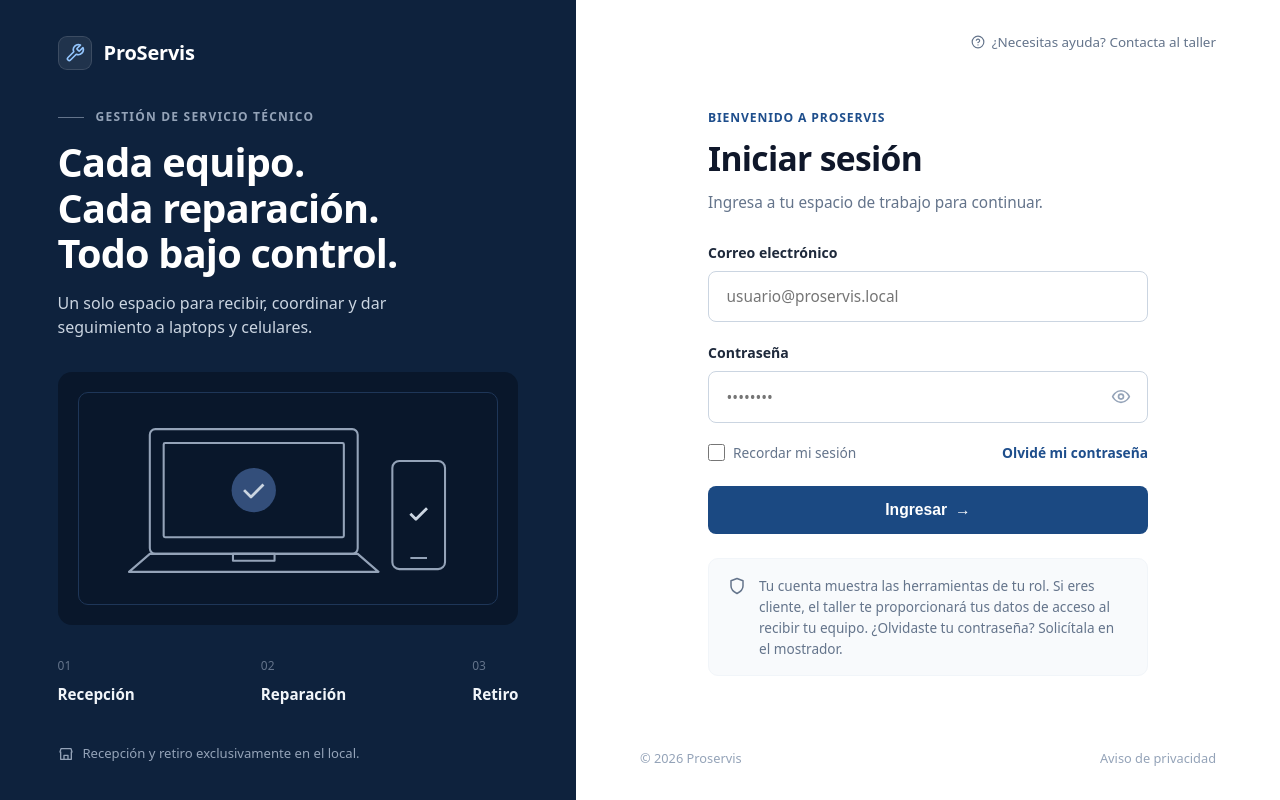
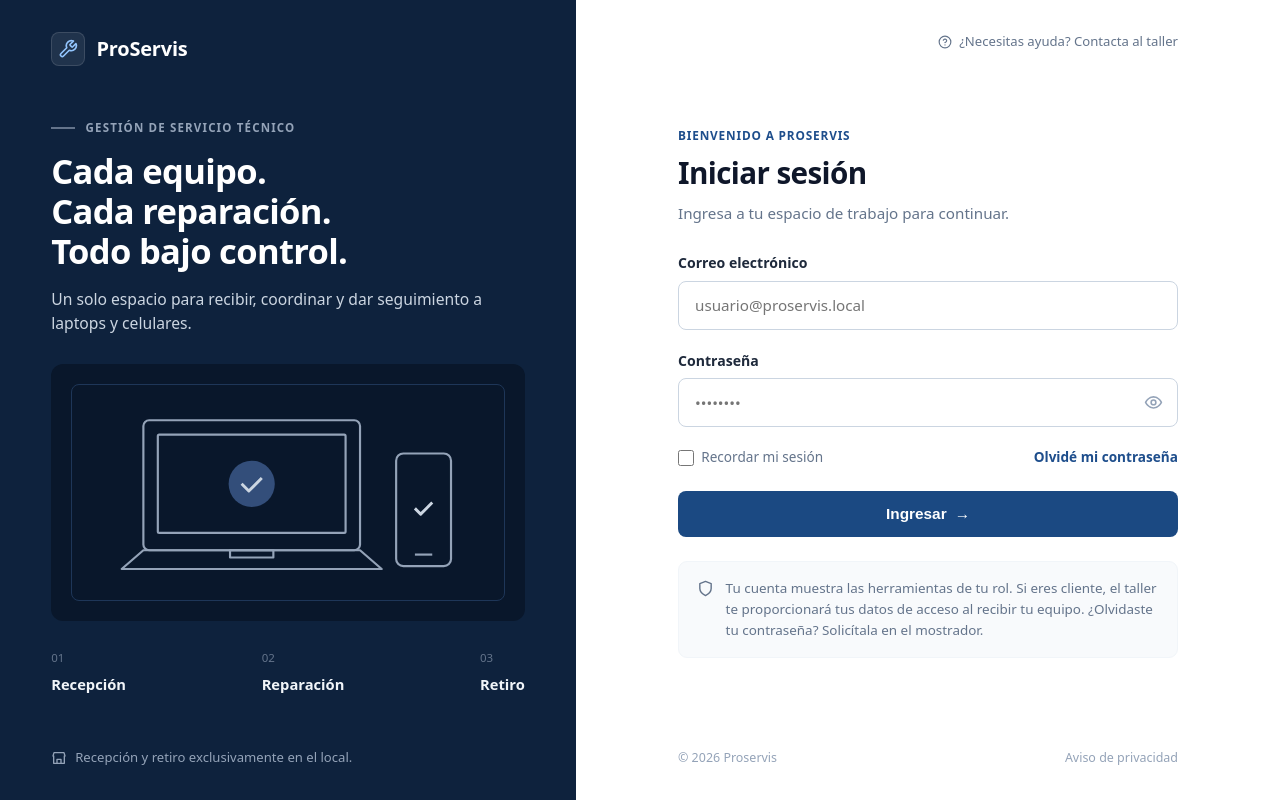
Before and after one commit to Luis582-web/proservis-php, a PHP site: page / in a window 1280 px wide. Run offline with PHP 8.4, Linux system fonts and the light colour scheme.

Commit message:
Arreglo proporcion texto login

```diff
--- a/styles.css
+++ b/styles.css
@@ -41,62 +41,64 @@ body {
 
 .login-hero {
     background: #0E223D; color: #FFFFFF;
-    padding: clamp(2.25rem, 4vh, 3.75rem) clamp(2.5rem, 4.5vw, 5.25rem);
-    display: flex; flex-direction: column; justify-content: space-between;
+    padding: clamp(2rem, 4vh, 3.25rem) clamp(2rem, 4vw, 4rem);
+    display: flex; flex-direction: column;
 }
-.hero-brand { display: flex; align-items: center; gap: 0.75rem; font-weight: 700; font-size: clamp(1.25rem, 1.4vw, 1.55rem); letter-spacing: -0.01em; }
-.hero-brand-icon { display: flex; align-items: center; justify-content: center; width: clamp(34px, 2.4vw, 42px); height: clamp(34px, 2.4vw, 42px); border-radius: 9px; background: rgba(255,255,255,0.08); border: 1px solid rgba(255,255,255,0.12); color: #93C5FD; }
-.hero-content { margin: auto 0; padding: clamp(1.5rem, 3vh, 3rem) 0; max-width: 620px; width: 100%; }
-.hero-kicker { font-size: clamp(0.75rem, 0.85vw, 0.9rem); font-weight: 600; letter-spacing: 0.1em; text-transform: uppercase; color: #94A3B8; display: flex; align-items: center; gap: 0.75rem; }
-.hero-kicker::before { content: ""; width: 26px; height: 1.5px; background: #64748B; }
-.hero-title { font-size: clamp(2.35rem, 3.1vw, 3.6rem); line-height: 1.15; font-weight: 700; margin: clamp(0.85rem, 1.5vh, 1.25rem) 0; letter-spacing: -0.02em; }
-.hero-text { color: #CBD5E1; font-size: clamp(1rem, 1.12vw, 1.22rem); line-height: 1.55; max-width: 42ch; }
-.hero-illustration { margin-top: clamp(2rem, 3.5vh, 3rem); width: 100%; background: #09172B; border-radius: 14px; padding: clamp(1.25rem, 2vh, 1.85rem); }
-.hero-illustration svg { display: block; width: 100%; height: auto; border: 1px solid #1E3658; border-radius: 10px; padding: clamp(0.75rem, 1.2vw, 1.25rem); }
-.hero-steps { list-style: none; display: flex; justify-content: space-between; width: 100%; margin-top: clamp(2rem, 3.2vh, 2.85rem); padding: 0; font-size: clamp(0.95rem, 1.05vw, 1.15rem); font-weight: 600; color: #F1F5F9; }
-.hero-steps span { display: block; font-size: clamp(0.75rem, 0.85vw, 0.9rem); font-weight: 500; color: #64748B; margin-bottom: 0.5rem; }
-.hero-note { display: flex; align-items: center; gap: 0.55rem; font-size: clamp(0.82rem, 0.92vw, 0.98rem); color: #94A3B8; }
+.hero-brand, .hero-content, .hero-note { width: 100%; max-width: 560px; margin: 0 auto; }
+.hero-brand { display: flex; align-items: center; gap: 0.7rem; font-weight: 700; font-size: 1.25rem; letter-spacing: -0.01em; }
+.hero-brand-icon { display: flex; align-items: center; justify-content: center; width: 34px; height: 34px; border-radius: 8px; background: rgba(255,255,255,0.08); border: 1px solid rgba(255,255,255,0.12); color: #93C5FD; }
+.hero-content { margin: auto; padding: clamp(1.5rem, 3vh, 2.75rem) 0; }
+.hero-kicker { font-size: 0.72rem; font-weight: 600; letter-spacing: 0.1em; text-transform: uppercase; color: #94A3B8; display: flex; align-items: center; gap: 0.65rem; }
+.hero-kicker::before { content: ""; width: 24px; height: 1.5px; background: #64748B; }
+.hero-title { font-size: clamp(2.15rem, 2.7vw, 2.85rem); line-height: 1.16; font-weight: 700; margin: 0.9rem 0 1rem; letter-spacing: -0.02em; }
+.hero-text { color: #CBD5E1; font-size: 0.98rem; line-height: 1.55; }
+.hero-illustration { margin-top: clamp(1.75rem, 3.2vh, 2.5rem); width: 100%; background: #09172B; border-radius: 12px; padding: 1.25rem; }
+.hero-illustration svg { display: block; width: 100%; height: auto; border: 1px solid #1E3658; border-radius: 8px; padding: 0.85rem; }
+.hero-steps { list-style: none; display: flex; justify-content: space-between; width: 100%; margin-top: clamp(1.75rem, 3vh, 2.5rem); padding: 0; font-size: 0.92rem; font-weight: 600; color: #F1F5F9; }
+.hero-steps span { display: block; font-size: 0.72rem; font-weight: 500; color: #64748B; margin-bottom: 0.45rem; }
+.hero-note { display: flex; align-items: center; gap: 0.5rem; font-size: 0.82rem; color: #94A3B8; }
 
 .login-main {
     background: #FFFFFF; display: flex; flex-direction: column;
-    padding: clamp(2rem, 3.5vh, 3.5rem) clamp(2.5rem, 5vw, 5.5rem);
+    padding: clamp(2rem, 4vh, 3.25rem) clamp(2rem, 4.5vw, 4.5rem);
 }
-.login-top-help { align-self: flex-end; display: flex; align-items: center; gap: 0.45rem; font-size: clamp(0.84rem, 0.92vw, 0.98rem); color: #64748B; }
-.login-form-box { width: 100%; max-width: clamp(440px, 34vw, 560px); margin: auto; padding: 2rem 0; }
-.login-kicker { font-size: clamp(0.76rem, 0.85vw, 0.92rem); font-weight: 700; letter-spacing: 0.07em; text-transform: uppercase; color: #1E4E8C; }
-.login-form-box h1 { font-size: clamp(2.1rem, 2.6vw, 2.85rem); font-weight: 700; margin: 0.4rem 0 0.45rem; color: #0F172A; letter-spacing: -0.02em; }
-.login-sub { color: #64748B; font-size: clamp(0.96rem, 1.08vw, 1.15rem); margin-bottom: clamp(1.75rem, 2.8vh, 2.4rem); }
-.login-form-box .form-group { margin-bottom: clamp(1.25rem, 2vh, 1.65rem); }
-.login-form-box .form-group label { font-size: clamp(0.88rem, 0.98vw, 1.05rem); font-weight: 600; color: #1E293B; margin-bottom: 0.5rem; }
+.login-top-help, .login-form-box, .login-foot { width: 100%; max-width: 500px; margin: 0 auto; }
+.login-top-help { display: flex; align-items: center; justify-content: flex-end; gap: 0.45rem; font-size: 0.82rem; color: #64748B; }
+.login-form-box { margin: auto; padding: 2rem 0; }
+.login-kicker { font-size: 0.74rem; font-weight: 700; letter-spacing: 0.07em; text-transform: uppercase; color: #1E4E8C; }
+.login-form-box h1 { font-size: clamp(1.85rem, 2.1vw, 2.25rem); font-weight: 700; margin: 0.35rem 0 0.4rem; color: #0F172A; letter-spacing: -0.02em; }
+.login-sub { color: #64748B; font-size: 0.95rem; margin-bottom: 1.75rem; }
+.login-form-box .form-group { margin-bottom: 1.25rem; }
+.login-form-box .form-group label { font-size: 0.88rem; font-weight: 600; color: #1E293B; margin-bottom: 0.45rem; }
 .login-form-box input[type="email"], .login-form-box input[type="password"], .login-form-box input[type="text"] {
-    width: 100%; padding: clamp(0.88rem, 1.35vh, 1.1rem) 1.1rem; border: 1px solid #CBD5E1; border-radius: 8px;
-    font-size: clamp(0.96rem, 1.05vw, 1.12rem); background: #FFFFFF; color: #0F172A; transition: border-color .15s, box-shadow .15s;
+    width: 100%; padding: 0.85rem 1rem; border: 1px solid #CBD5E1; border-radius: 8px;
+    font-size: 0.95rem; background: #FFFFFF; color: #0F172A; transition: border-color .15s, box-shadow .15s;
 }
 .login-form-box input:focus { outline: none; border-color: #1E4E8C; box-shadow: 0 0 0 3px rgba(30,78,140,0.15); }
 .password-wrap { position: relative; }
-.password-wrap input { padding-right: 3.1rem !important; }
-.toggle-pass { position: absolute; right: 0.65rem; top: 50%; transform: translateY(-50%); background: transparent; border: none; color: #94A3B8; cursor: pointer; padding: 0.4rem; display: flex; align-items: center; justify-content: center; }
-.toggle-pass svg { width: 20px; height: 20px; }
+.password-wrap input { padding-right: 3rem !important; }
+.toggle-pass { position: absolute; right: 0.6rem; top: 50%; transform: translateY(-50%); background: transparent; border: none; color: #94A3B8; cursor: pointer; padding: 0.35rem; display: flex; align-items: center; justify-content: center; }
+.toggle-pass svg { width: 19px; height: 19px; }
 .toggle-pass:hover { color: #475569; }
-.login-row { display: flex; justify-content: space-between; align-items: center; font-size: clamp(0.86rem, 0.95vw, 1rem); margin: 0.35rem 0 clamp(1.45rem, 2.3vh, 1.9rem); }
-.login-row .check { display: inline-flex; align-items: center; gap: 0.5rem; color: #64748B; font-weight: 400; margin: 0; cursor: pointer; }
-.login-row .check input[type="checkbox"] { width: 17px; height: 17px; padding: 0; margin: 0; accent-color: #1E4E8C; cursor: pointer; }
+.login-row { display: flex; justify-content: space-between; align-items: center; font-size: 0.85rem; margin: 0.3rem 0 1.45rem; }
+.login-row .check { display: inline-flex; align-items: center; gap: 0.45rem; color: #64748B; font-weight: 400; margin: 0; cursor: pointer; }
+.login-row .check input[type="checkbox"] { width: 16px; height: 16px; padding: 0; margin: 0; accent-color: #1E4E8C; cursor: pointer; }
 .login-row a { color: #1E4E8C; font-weight: 600; text-decoration: none; }
 .login-row a:hover { text-decoration: underline; }
 .login-form-box .btn-login {
     display: flex; align-items: center; justify-content: center; gap: 0.5rem;
-    background: #1B4982; color: #FFFFFF; padding: clamp(0.92rem, 1.45vh, 1.15rem) 1.25rem;
-    font-size: clamp(0.98rem, 1.08vw, 1.14rem); font-weight: 600; border-radius: 8px; border: none; transition: background .15s;
+    background: #1B4982; color: #FFFFFF; padding: 0.88rem 1.15rem;
+    font-size: 0.96rem; font-weight: 600; border-radius: 8px; border: none; transition: background .15s;
 }
 .login-form-box .btn-login:hover { background: #153A69; }
 .login-info {
-    display: flex; align-items: flex-start; gap: 0.8rem; margin-top: clamp(1.5rem, 2.4vh, 2rem);
-    padding: clamp(1rem, 1.5vh, 1.25rem) 1.2rem; background: #F8FAFC; border: 1px solid #F1F5F9;
-    border-radius: 10px; font-size: clamp(0.85rem, 0.94vw, 0.98rem); line-height: 1.55; color: #64748B;
+    display: flex; align-items: flex-start; gap: 0.75rem; margin-top: 1.5rem;
+    padding: 1rem 1.1rem; background: #F8FAFC; border: 1px solid #F1F5F9;
+    border-radius: 9px; font-size: 0.84rem; line-height: 1.55; color: #64748B;
 }
-.login-info svg { flex-shrink: 0; width: 18px; height: 18px; margin-top: 2px; color: #64748B; }
-.login-form-box .alert-danger { font-size: clamp(0.88rem, 0.96vw, 1rem); margin-bottom: 1.25rem; }
-.login-foot { display: flex; justify-content: space-between; align-items: center; font-size: clamp(0.8rem, 0.88vw, 0.94rem); color: #94A3B8; padding-top: 1rem; }
+.login-info svg { flex-shrink: 0; width: 17px; height: 17px; margin-top: 2px; color: #64748B; }
+.login-form-box .alert-danger { font-size: 0.88rem; margin-bottom: 1.2rem; }
+.login-foot { display: flex; justify-content: space-between; align-items: center; font-size: 0.78rem; color: #94A3B8; padding-top: 1rem; }
 .login-foot a { color: #94A3B8; text-decoration: none; }
 .login-foot a:hover { color: #64748B; text-decoration: underline; }
 
```
